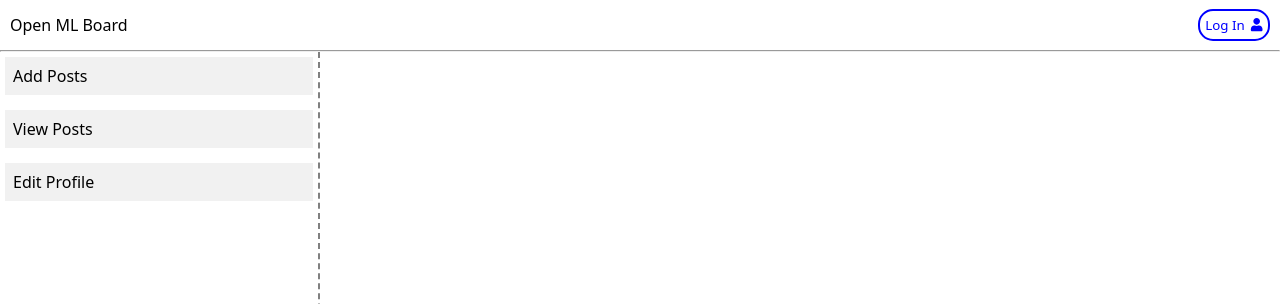
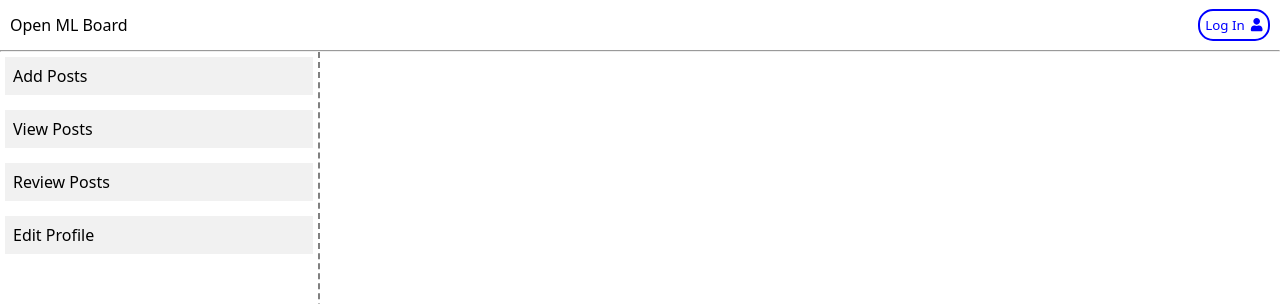
Before and after one commit to VJ13SS/OpenMLBoard, a React (Vite) app in the folder client/: page /dashboard in a window 1280 px wide. Shown: the top 304 px of the page. Built offline with nearby package versions, Linux system fonts and the light colour scheme; no server answers.

Commit message:
updated .env

```diff
--- a/client/src/components/navbar/navbar.css
+++ b/client/src/components/navbar/navbar.css
@@ -100,7 +100,6 @@ nav{
 @media(max-width:510px){
     .nav__center{
     gap: 5px;
-    background-color: red;
 }
     .nav__center input{
         width: 45vw;
--- a/client/src/pages/dashboard'/dashboard.jsx
+++ b/client/src/pages/dashboard'/dashboard.jsx
@@ -59,7 +59,7 @@ export default function Dashboard() {
           >
             View Posts
           </li>
-          {userLoggedIn?.user?.email === "viswajith5749@gmail.com" && (
+          {userLoggedIn?.user?.email === import.meta.env.VITE_ADMIN_EMAIL && (
             <li
               onClick={() => onClickHandler("review-posts")}
               className={`${
```
